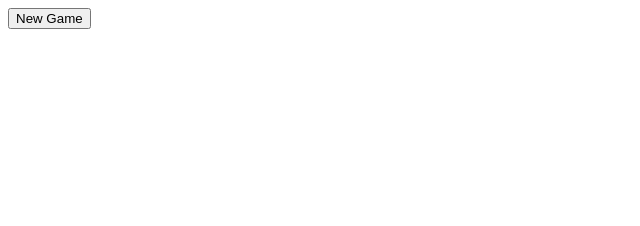
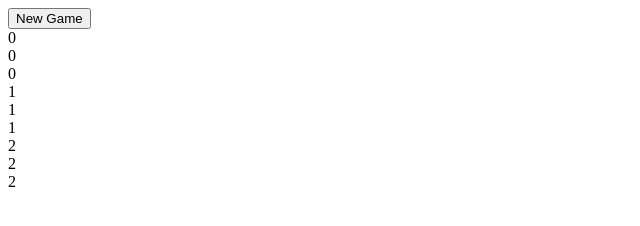
Before and after one commit to sdwang/tic-tac-toe, a website: page index.html in a window 1280 px wide. Shown: the full height of the page, 0-640 px from the left. Drawn offline with nearby package versions, Linux system fonts and the light colour scheme; some packages are replaced by stand-ins of ours.

Commit message:
(feat) Render spaces with row and column information

```diff
--- a/boardView.html
+++ b/boardView.html
@@ -1,5 +1,6 @@
 <div ng-controller="mainController">
   <button ng-click="newGame()">New Game</button>
-  <div class="board">
+  <div class="board" ng-repeat="space in spaces">
+      <div data-row={{space.row}} data-column={{space.column}}>{{space.row}}</div>
   </div>
 </div>
```
